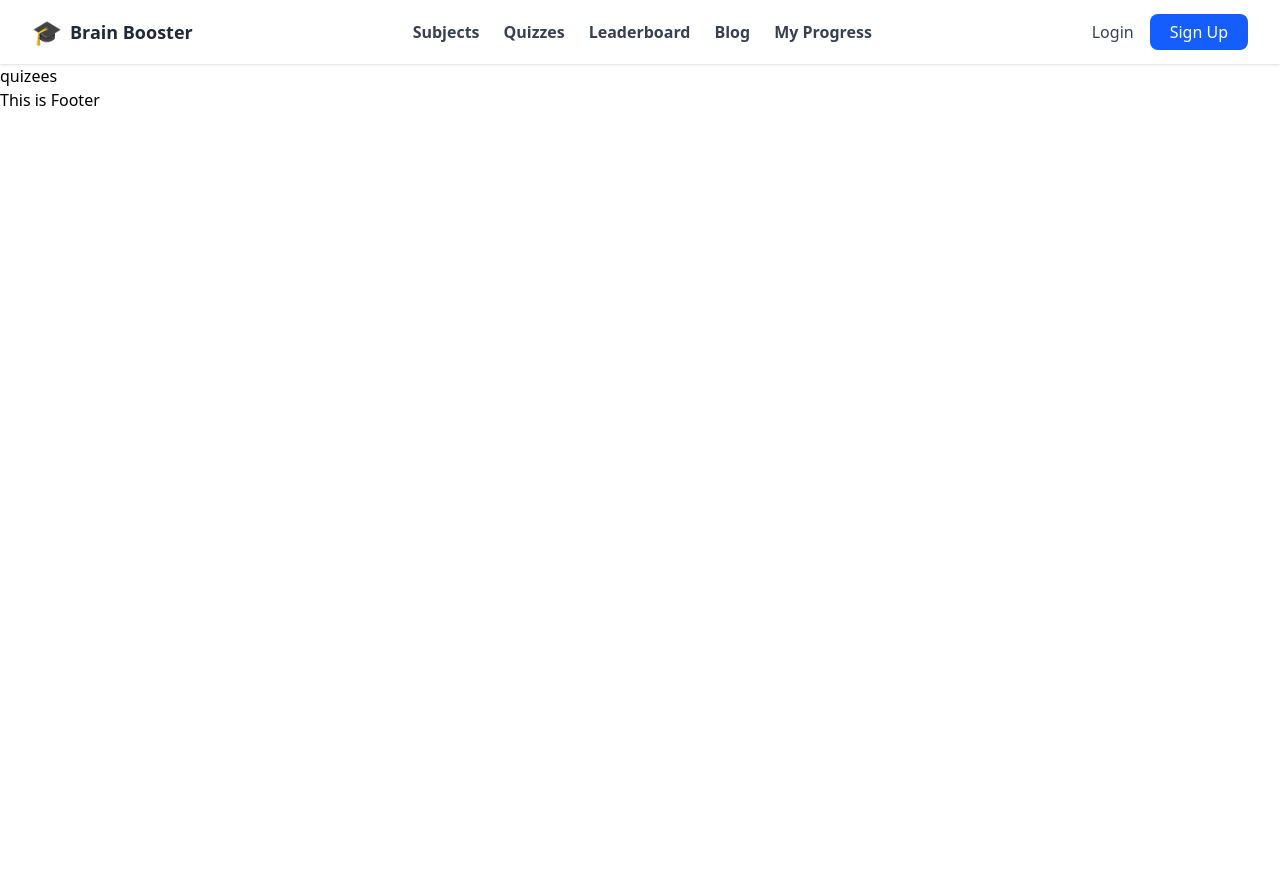
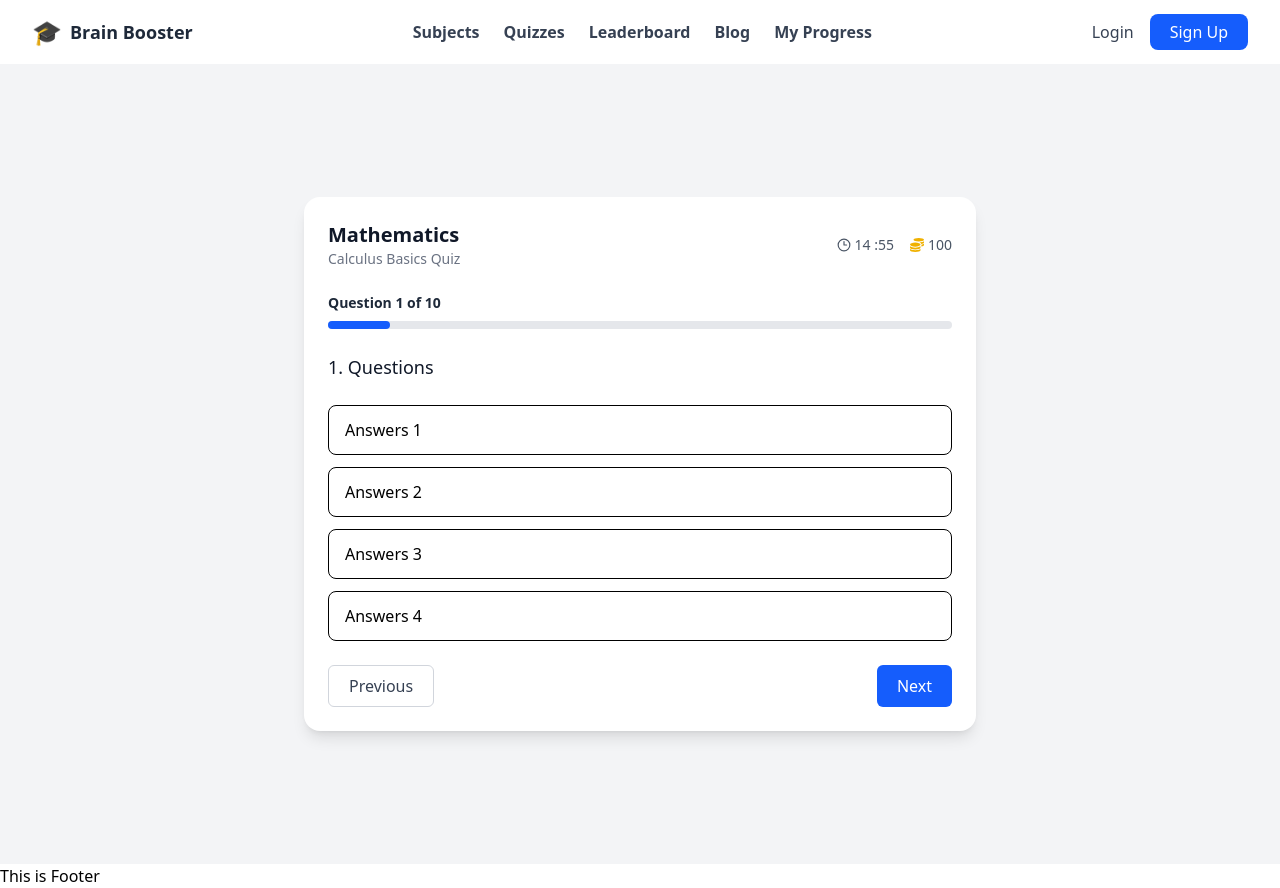
Before and after one commit to nitinsahu19/brain-booster, a React (Vite) app: page /quizees in a window 1280 px wide. Before the commit the page ends 800 px from the top, so only its background shows below. Built offline with nearby package versions, Linux system fonts and the light colour scheme.

Commit message:
Quizees inputs

```diff
--- a/package.json
+++ b/package.json
@@ -17,6 +17,7 @@
     "react-hook-form": "^7.60.0",
     "react-icons": "^5.5.0",
     "react-router-dom": "^7.6.3",
+    "react-timer-hook": "^4.0.5",
     "tailwindcss": "^4.1.11",
     "zod": "^4.0.5"
   },
--- a/src/Components/Quizees/Page.jsx
+++ b/src/Components/Quizees/Page.jsx
@@ -1,9 +1,99 @@
-import React from 'react'
+import { FaCoins } from "react-icons/fa";
+import { LuClock3 } from "react-icons/lu";
+import { useTimer } from "react-timer-hook";
+import AnswerFiled from "../../UI/InputField/AnswerFiled";
 
+
+
+const TimerFun = ({ expiryTimestamp }) => {
+    const { seconds, minutes } = useTimer({
+        expiryTimestamp,
+        onExpire: () => alert("Time's up !")
+    })
+    return (
+        <div>
+            {String(minutes).padStart(2, 0)} :{String(seconds).padStart(2, 0)}
+        </div>
+    )
+
+}
 const Quizees = () => {
-  return (
-    <div>quizees</div>
-  )
+    const time = new Date();
+    time.setSeconds(time.getSeconds() + 15 * 60)
+
+
+    return (
+        <>
+
+
+            <div className="min-h-screen flex items-center justify-center bg-gray-100 p-4">
+                <div className="bg-white rounded-2xl shadow-lg w-full max-w-2xl p-6 space-y-6">
+                    <div className="flex items-center justify-between">
+                        <div>
+                            <h2 className="text-xl font-bold text-gray-900">Mathematics</h2>
+                            <p className="text-sm text-gray-500">Calculus Basics Quiz</p>
+                        </div>
+                        <div className="flex items-center gap-4 text-sm text-gray-600">
+                            <div className="flex items-center gap-1">
+                                <span><LuClock3 /></span>
+                                <TimerFun expiryTimestamp={time} />
+                            </div>
+                            <div className="flex items-center gap-1">
+                                <span><FaCoins className='text-yellow-500' /> </span>
+                                <span>100</span>
+                            </div>
+                        </div>
+                    </div>
+                    <div>
+                        <p className="text-sm font-semibold text-gray-800 mb-2">Question {'1'} of {'10'}</p>
+                        <div className="w-full h-2 bg-gray-200 rounded-full">
+                            <div className="h-2 bg-blue-600 rounded-full w-1/10"></div>
+                        </div>
+                    </div>
+
+                    <p className="text-lg text-gray-900 font-medium">
+                        {/* What is the derivative of f(x) = x² with respect to x? */}
+                        1. Questions
+                    </p>
+
+
+                    <div className="space-y-3">
+                        <div
+
+                            className="border rounded-lg px-4 py-3 hover:bg-gray-50 cursor-pointer transition"
+                        >
+                            <p>Answers 1</p>
+                        </div>
+                        <div
+                            className="border rounded-lg px-4 py-3 hover:bg-gray-50 cursor-pointer transition"
+                        >
+                            <p>Answers 2</p>
+                        </div>
+                        <div
+                            className="border rounded-lg px-4 py-3 hover:bg-gray-50 cursor-pointer transition"
+                        >
+                            <p>Answers 3</p>
+                        </div>
+                        <div
+                            className="border rounded-lg px-4 py-3 hover:bg-gray-50 cursor-pointer transition"
+                        >
+                            <p>Answers 4</p>
+                        </div>
+                    </div>
+
+                    <div className="flex justify-between">
+                        <button className="px-5 py-2 rounded-md border border-gray-300 text-gray-700 hover:bg-gray-100 transition">
+                            Previous
+                        </button>
+                        <button className="px-5 py-2 rounded-md bg-blue-600 text-white hover:bg-blue-700 transition">
+                            Next
+                        </button>
+                    </div>
+                </div>
+            </div>
+
+        </>
+    )
 }
 
 export default Quizees
--- /dev/null
+++ b/src/UI/InputField/AnswerFiled.jsx
@@ -0,0 +1,15 @@
+import React from 'react'
+
+const AnswerFiled = (name) => {
+    return (
+        <>
+            <div className='space-y-3'>
+                <label className='border rounded-lg px-4 py-3 hover:bg-gray-50 cursor-pointer transition'>Answers
+                </label>
+                <input type="checkbox" name={name} />
+            </div>
+        </>
+    )
+}
+
+export default AnswerFiled
```
Also changed, not shown: 1 other file (tests, documents, lock files or other folders).
